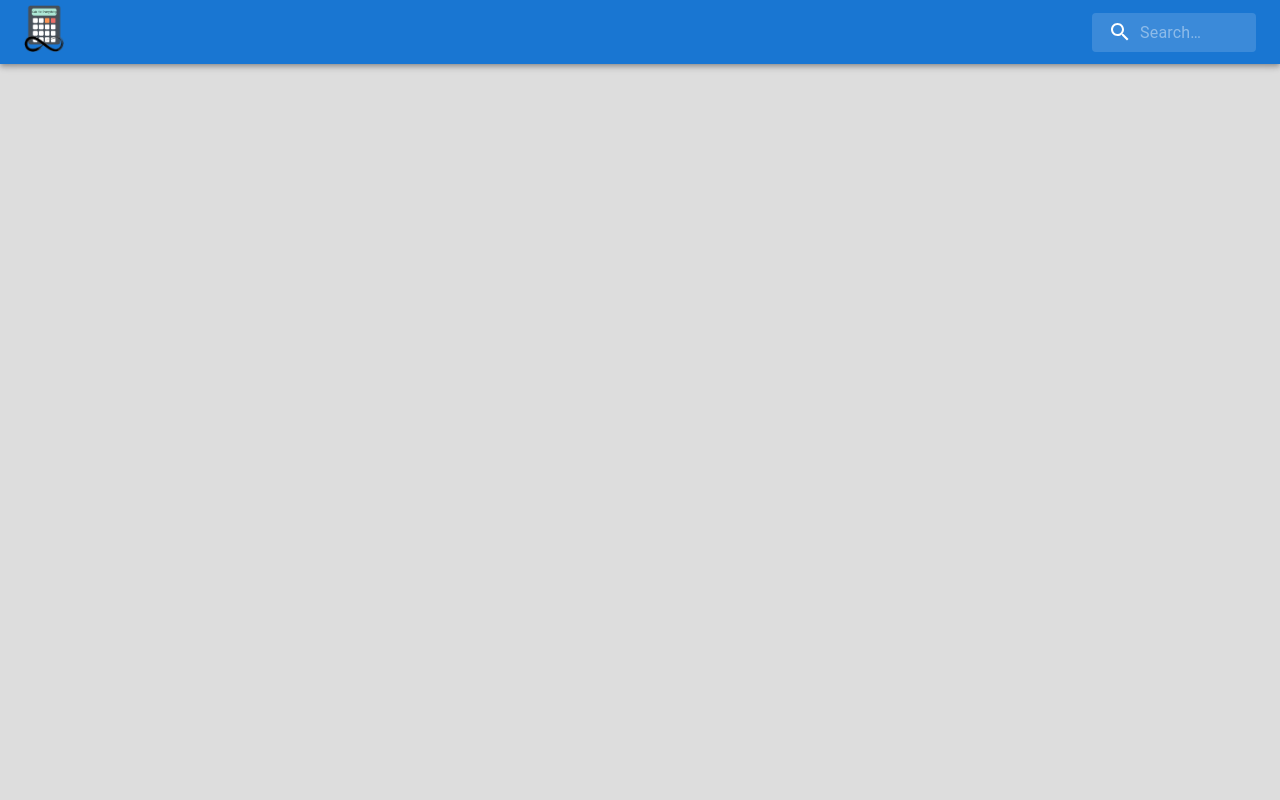
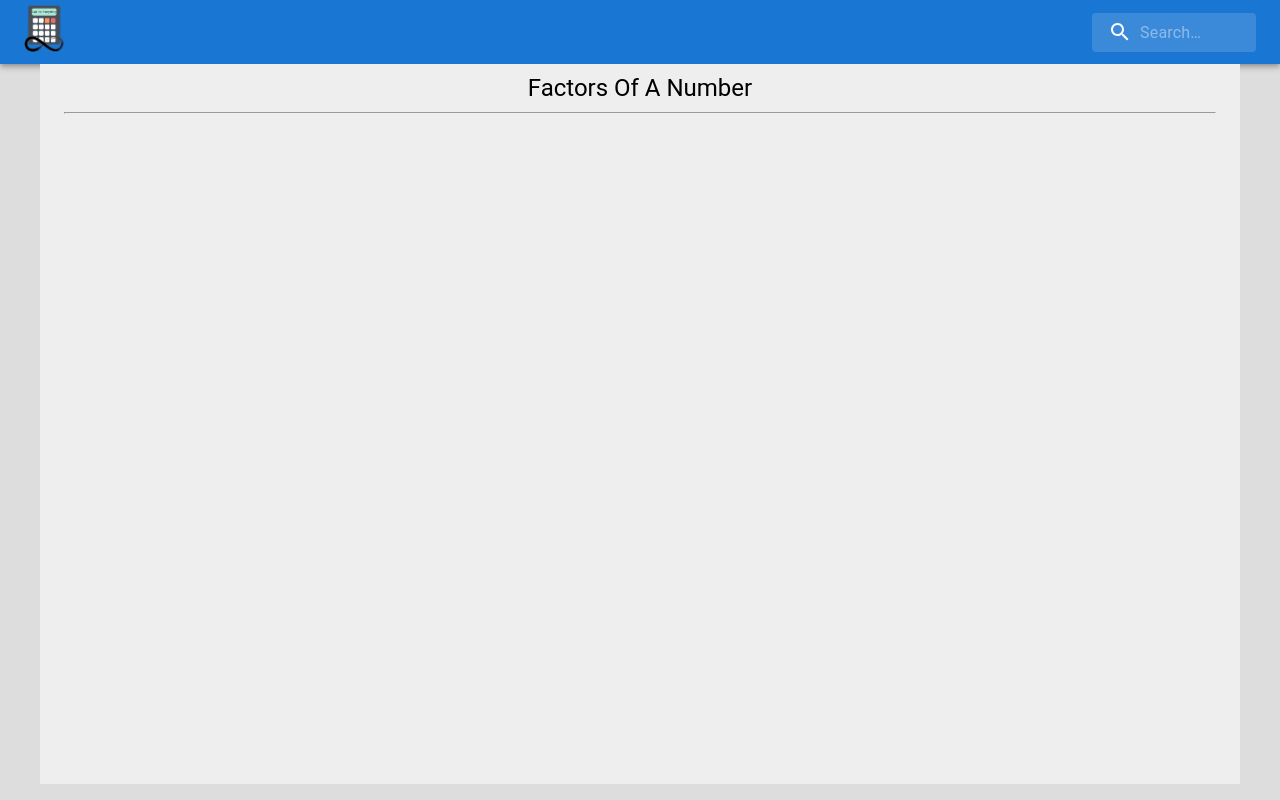
Before and after one commit to SarthakKeshari/calc_for_everything, a React (Create React App) app in the folder calculators/: page /factorsofnumber in a window 1280 px wide. Before the commit this address had no page. Built offline with nearby package versions, Linux system fonts and the light colour scheme.

Commit message:
Added folders for contribution

```diff
--- a/calculators/src/App.js
+++ b/calculators/src/App.js
@@ -95,6 +95,7 @@ import MainFractionSortingCalculator from './mathematical/fractionSortingCalcula
 import MainPlaceAndFaceValueCalc from './mathematical/placeAndFaceValueCalc/MainPlaceAndFaceValueCalc';
 import MainEquatingDenominatorOfFraction from './mathematical/equatingDenominatorOfFraction/MainEquatingDenominatorOfFraction';
 import MainTableOfNumber from './mathematical/tableOfNumber/MainTableOfNumber';
+import MainFactorsOfNumber from './mathematical/factorsOfNumber/MainFactorsOfNumber';
 
 function App() {
   return (
@@ -180,6 +181,7 @@ function App() {
             <Route path="placeandfacevaluecalc" element={<MainPlaceAndFaceValueCalc/> } />
             <Route path="equatingdenominatoroffraction" element={<MainEquatingDenominatorOfFraction/> } />
             <Route path="tableofnumber" element={<MainTableOfNumber/> } />
+            <Route path="factorsofnumber" element={<MainFactorsOfNumber/> } />
             {/* Chemistry */}
             <Route path="phcalc" element={<MainPHCalc />} />
             <Route path="chemicaleqbalancer" element={<MainChemicalEqBalancer />} />
--- a/calculators/src/Home.js
+++ b/calculators/src/Home.js
@@ -88,6 +88,7 @@ export default function Home() {
             <HomeGridItem calcName="Place And Face Value Calculator" path="/placeandfacevaluecalc"/>
             <HomeGridItem calcName="Equating Denominator Of Fraction" path="/equatingdenominatoroffraction"/>
             <HomeGridItem calcName="Table Of A Number" path="/tableofnumber"/>
+            <HomeGridItem calcName="Factors Of A Number" path="/factorsofnumber"/>
         </Grid>
         <br/>
         <Typography pt={1} variant='h5'>Chemistry</Typography>
--- /dev/null
+++ b/calculators/src/mathematical/factorsOfNumber/MainFactorsOfNumber.js
@@ -0,0 +1,14 @@
+import React from 'react';
+import { Container, Typography } from '@mui/material';
+
+function MainFactorsOfNumber(){
+    return(
+        <Container maxWidth="lg" sx={{ bgcolor: '#eeeeee', minHeight: '90vh', paddingY:"10" }}>
+            <Typography pt={1} variant='h5' sx = {{textAlign: "center"}}>Factors Of A Number</Typography>
+            <hr/>
+            <br/>
+        </Container>
+    )
+}
+
+export default MainFactorsOfNumber;
```
